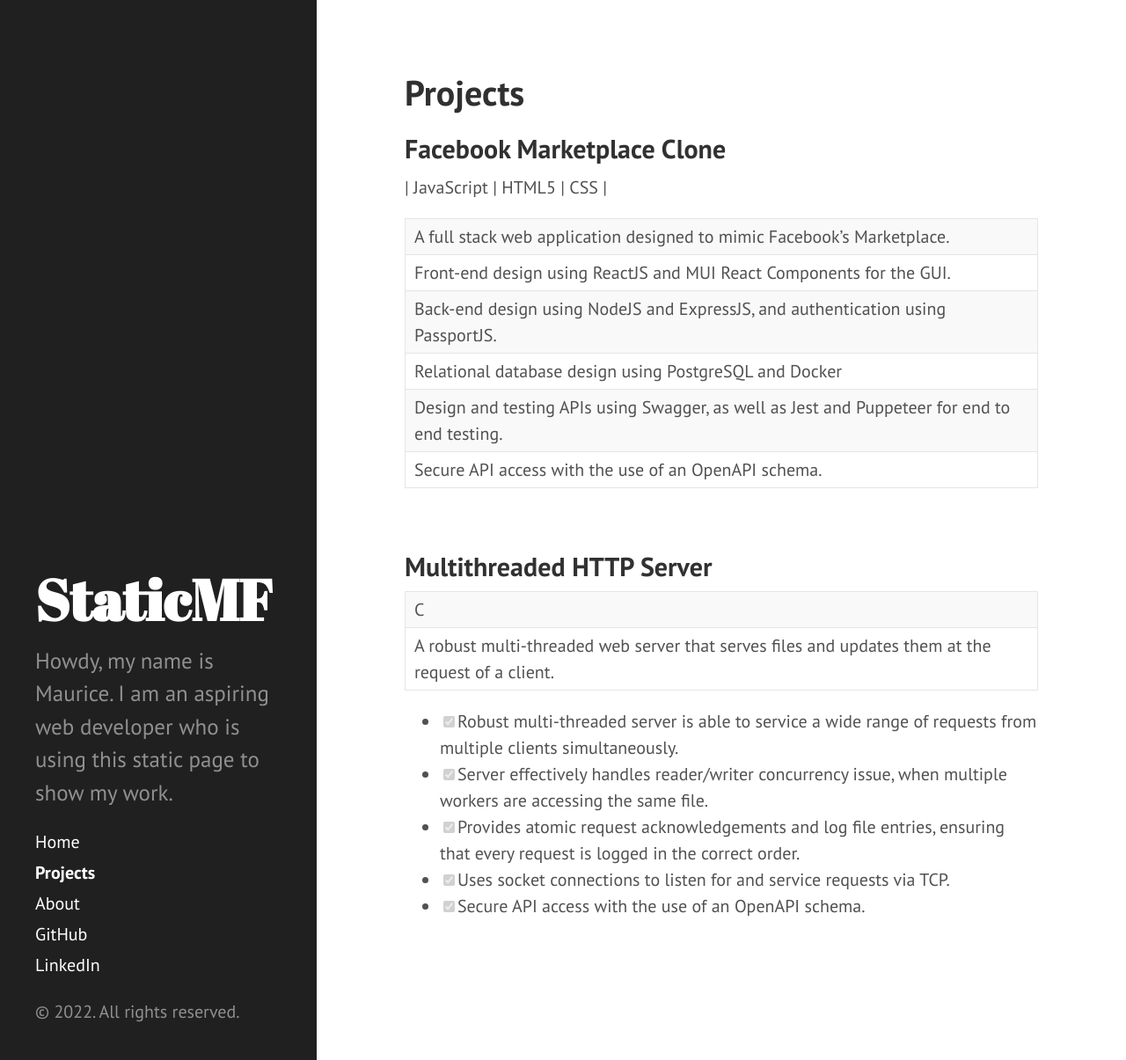
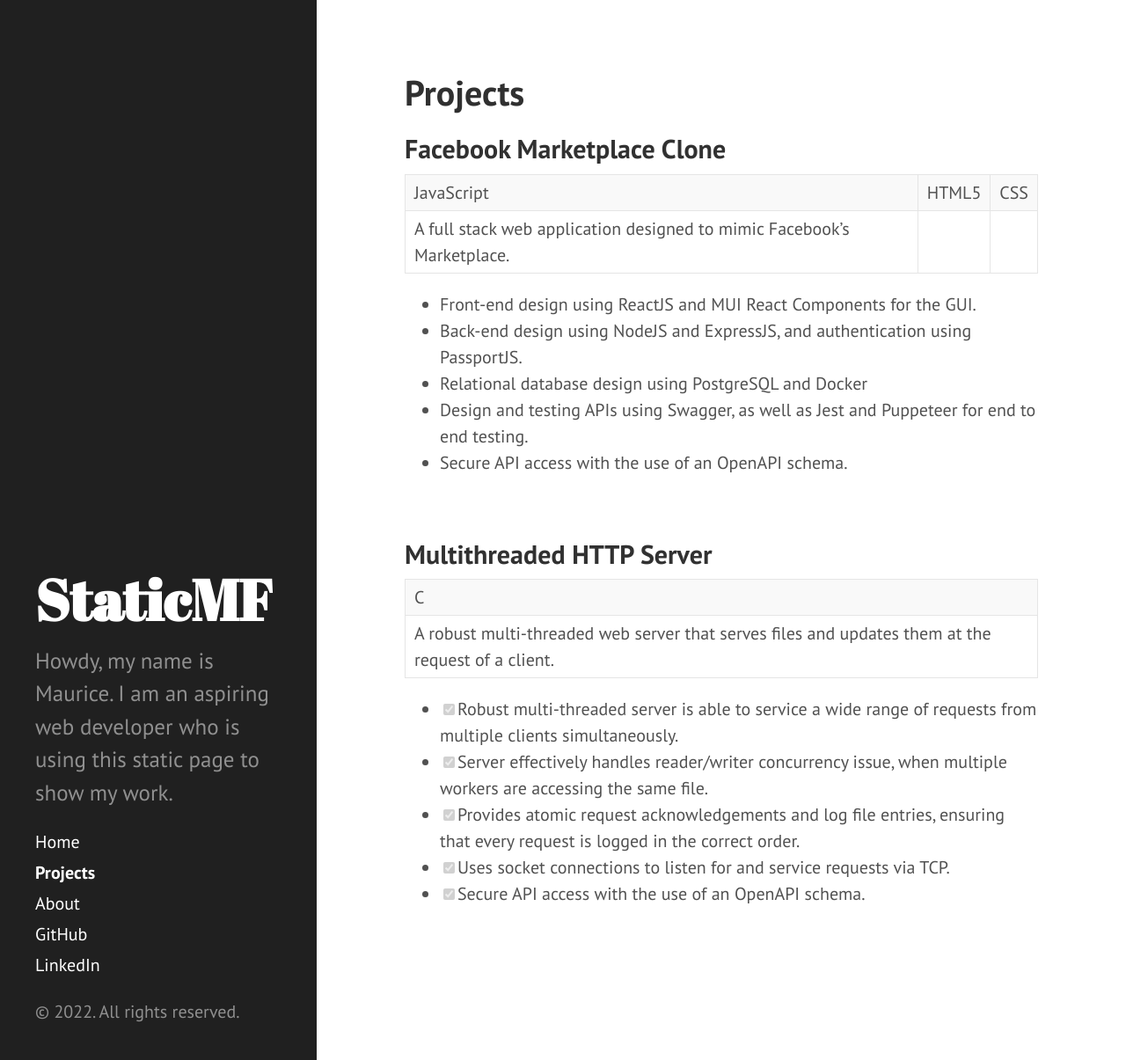
Before and after one commit to Maudi84/static_mf, a Jekyll site: the page built from Projects.md, in a window 1280 px wide and 1205 px high. Shown: the whole window at 88% size. Built offline with Jekyll 4.4.1, drawn with Linux system fonts in a browser that asks for light colours.

```diff
--- a/Projects.md
+++ b/Projects.md
@@ -6,14 +6,15 @@ permalink: projects
 
 
 ## Facebook Marketplace Clone
+
 | JavaScript | HTML5 | CSS |
+| A full stack web application designed to mimic Facebook's Marketplace.
 
-| A full stack web application designed to mimic Facebook's Marketplace.
-|  Front-end design using ReactJS and MUI React Components for the GUI. |
-|  Back-end design using NodeJS and ExpressJS, and authentication using PassportJS. |
-|  Relational database design using PostgreSQL and Docker |
-|  Design and testing APIs using Swagger, as well as Jest and Puppeteer for end to end testing. |
-|  Secure API access with the use of an OpenAPI schema. |
+* Front-end design using ReactJS and MUI React Components for the GUI.
+*  Back-end design using NodeJS and ExpressJS, and authentication using PassportJS.
+*  Relational database design using PostgreSQL and Docker
+*  Design and testing APIs using Swagger, as well as Jest and Puppeteer for end to end testing.
+*  Secure API access with the use of an OpenAPI schema.
 
 <br/>
 ## Multithreaded HTTP Server
```
